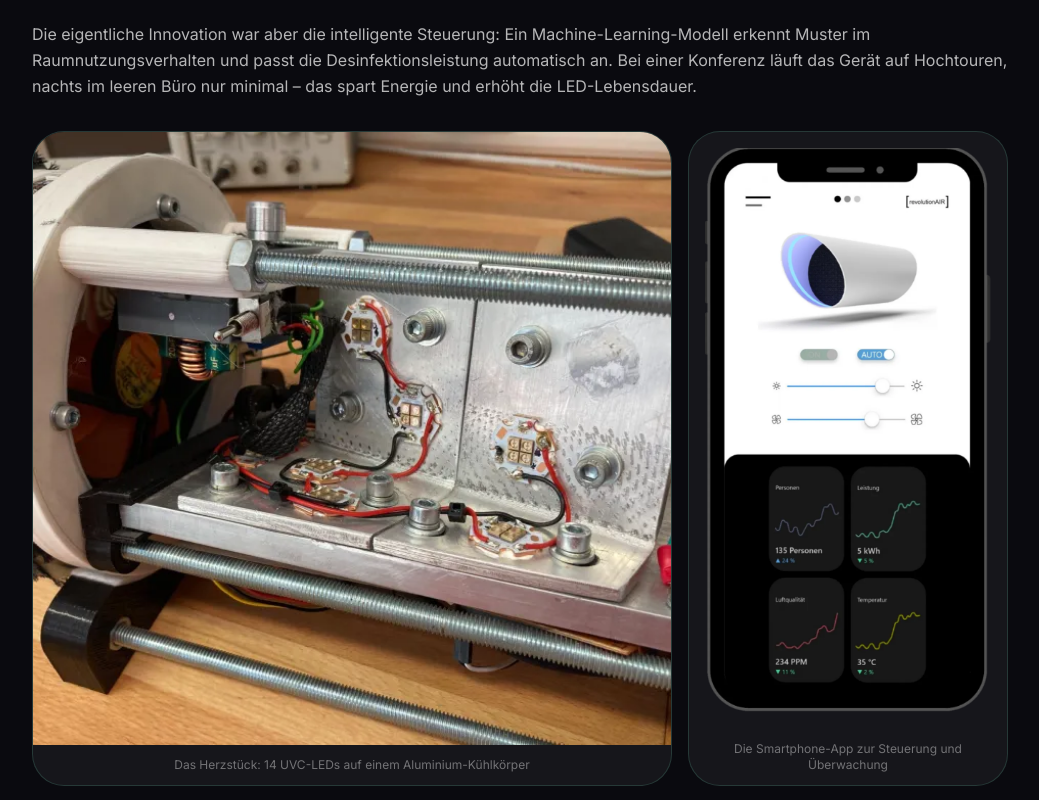
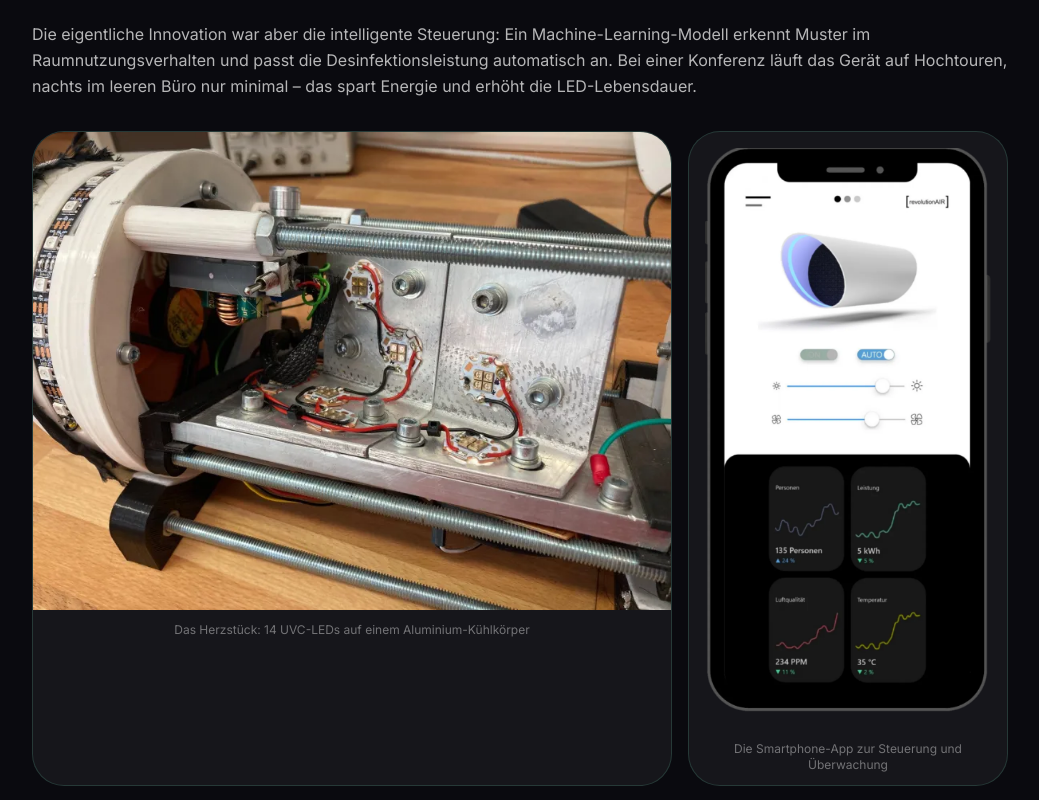
Before and after one commit to gratisCobalt/dominikhein.de, a React (Vite) app: page /projekt/revolutionair in a window 1280 px wide. Shown: the part 2020-2820 px from the top of the page, without its empty margins (120-1159 px from the left). Built offline with nearby package versions, Linux system fonts and the light colour scheme.

Commit message:
fix: enforce 4:3 aspect ratio without flex-1 conflict

```diff
--- a/src/pages/RevolutionairPage.tsx
+++ b/src/pages/RevolutionairPage.tsx
@@ -161,7 +161,7 @@ export function RevolutionairPage() {
                           className="w-full h-auto object-cover"
                         />
                       ) : (
-                        <div className="aspect-[4/3] flex-1">
+                        <div className="aspect-[4/3] overflow-hidden">
                           <img
                             src={image.src}
                             alt={image.alt}
```
